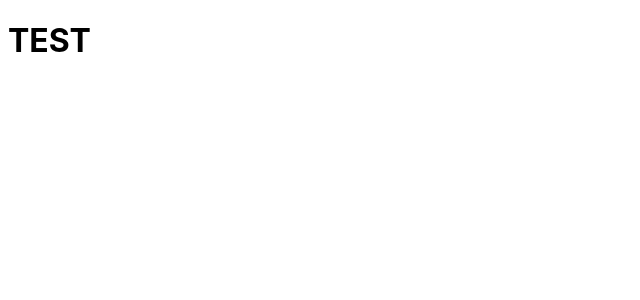
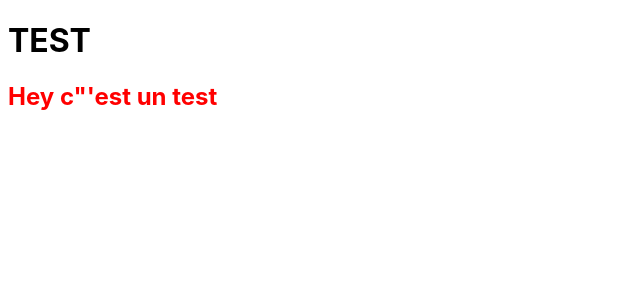
Before and after one commit to MatteoGauthier/fitroad, a Jekyll site: the page built from index.md, in a window 1280 px wide. Shown: the top 300 px of the page, without its empty margins (0-640 px from the left). Built offline with Jekyll 4.4.1, drawn with Linux system fonts in a browser that asks for light colours.

Commit message:
Adding imports to main.scss

```diff
--- a/_includes/layouts/configurator.html
+++ b/_includes/layouts/configurator.html
@@ -0,0 +1 @@
+<h2 class="test-text">Hey c"'est un test</h2>
--- a/_sass/layouts/configurator.scss
+++ b/_sass/layouts/configurator.scss
@@ -0,0 +1,3 @@
+.test-text {
+    color:red;
+}
--- a/assets/css/main.scss
+++ b/assets/css/main.scss
@@ -2,3 +2,13 @@
 ---
 
 @import "main";
+@import "layouts/contact";
+@import "layouts/configurator";
+@import "layouts/footer";
+@import "layouts/header";
+@import "layouts/team";
+@import "components/btn-input";
+@import "components/btn-submit";
+@import "components/container-team-member";
+@import "components/cookie-banner";
+@import "components/field-input";
```
